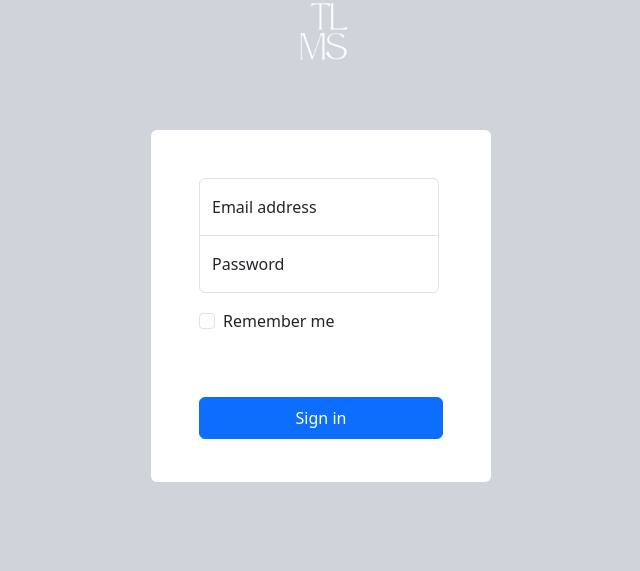
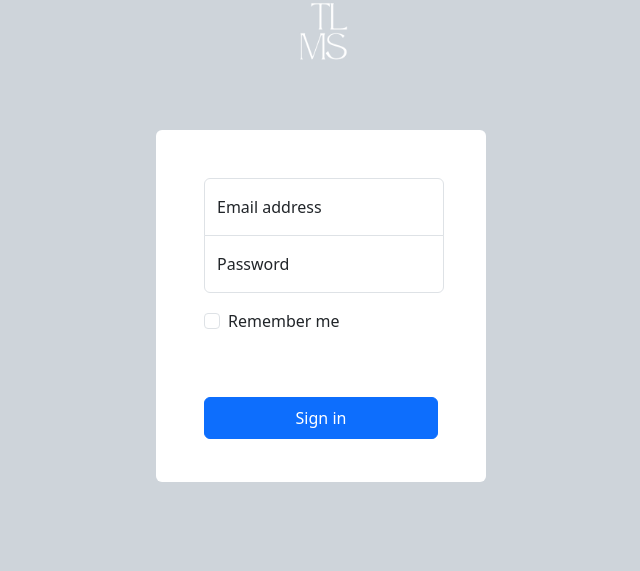
Before and after one commit to udaravidunuwan/PRJ_TLMS, a PHP site: page /admin/admin_portal.html in a window 1280 px wide. Shown: the part 116-687 px from the top of the page, without its empty margins (319-959 px from the left). Run offline with PHP 8.4, Linux system fonts and the light colour scheme; some libraries are stand-ins or nearby versions.

Commit message:
last update

```diff
--- a/admin/admin_portal.html
+++ b/admin/admin_portal.html
@@ -5,25 +5,12 @@
     <meta http-equiv="X-UA-Compatible" content="IE=edge">
     <meta name="viewport" content="width=device-width, initial-scale=1.0">
     <title>TLMS-Task Link Management System</title>
-    <link rel="stylesheet" href="./admin_assets/css/admin_portal.css" />
+    <link rel="stylesheet" href="../manager/manager_assets/css/manager_portal.css" />
     <script src="https://kit.fontawesome.com/eb9529bc50.js" crossorigin="anonymous"></script>
     <link href="https://cdn.jsdelivr.net/npm/bootstrap@5.3.0/dist/css/bootstrap.min.css" rel="stylesheet" integrity="sha384-9ndCyUaIbzAi2FUVXJi0CjmCapSmO7SnpJef0486qhLnuZ2cdeRhO02iuK6FUUVM" crossorigin="anonymous">
 
 </head>
 <body class="d-flex align-items-center py-4 bg-dark-subtle">
-    <!-- HEADER -->
-    <!-- <header class="header" id="header">
-        <div class="container">
-            <div class="theme__btn">
-                <i class="uil uil-moon change-theme" id="theme-button"></i>
-            </div>
-            <div class="header__name__container">
-                <h1 class="header__name">Task Link Management System</h1>
-            </div>
-        </div>
-    </header> -->
-
-
 
     <svg xmlns="http://www.w3.org/2000/svg" style="display: none;">
         <symbol id="check2" viewBox="0 0 16 16">
@@ -86,9 +73,6 @@
       <main class="form-signin w-100 justify-content-center bg-white  rounded">
 
         <form>
-          <!-- <img class="mb-4" src="./admin_assets/img/blur/bg_blur11.jpg" alt="" width="90" height="80"> -->
-          <!-- <h1 class="h3 mb-3 fw-normal">Please sign in</h1> -->
-
           <div class="form-floating">
             <input type="email" class="form-control" id="floatingInput" placeholder="name@example.com">
             <label for="floatingInput">Email address</label>
@@ -115,7 +99,7 @@
     <footer class="footer" id="footer">
 
     </footer>
-    <script src="./assets/js/index.js"></script>
+    <script src="../manager/manager_assets/js"></script>
     <script src="https://cdn.jsdelivr.net/npm/@popperjs/core@2.11.8/dist/umd/popper.min.js" integrity="sha384-I7E8VVD/ismYTF4hNIPjVp/Zjvgyol6VFvRkX/vR+Vc4jQkC+hVqc2pM8ODewa9r" crossorigin="anonymous"></script>
     <script src="https://cdn.jsdelivr.net/npm/bootstrap@5.3.0/dist/js/bootstrap.min.js" integrity="sha384-fbbOQedDUMZZ5KreZpsbe1LCZPVmfTnH7ois6mU1QK+m14rQ1l2bGBq41eYeM/fS" crossorigin="anonymous"></script>
 </body>
--- a/manager/manager_assets/css/manager_portal.css
+++ b/manager/manager_assets/css/manager_portal.css
@@ -83,7 +83,7 @@ body {
 }
 
 .form-signin {
-  max-width: 340px;
+  max-width: 330px;
   height: 22rem;
   padding: 3rem;
   margin-top: 2rem;
```
Also changed, not shown: manager/manager_portal.html (+1 -18 lines).
